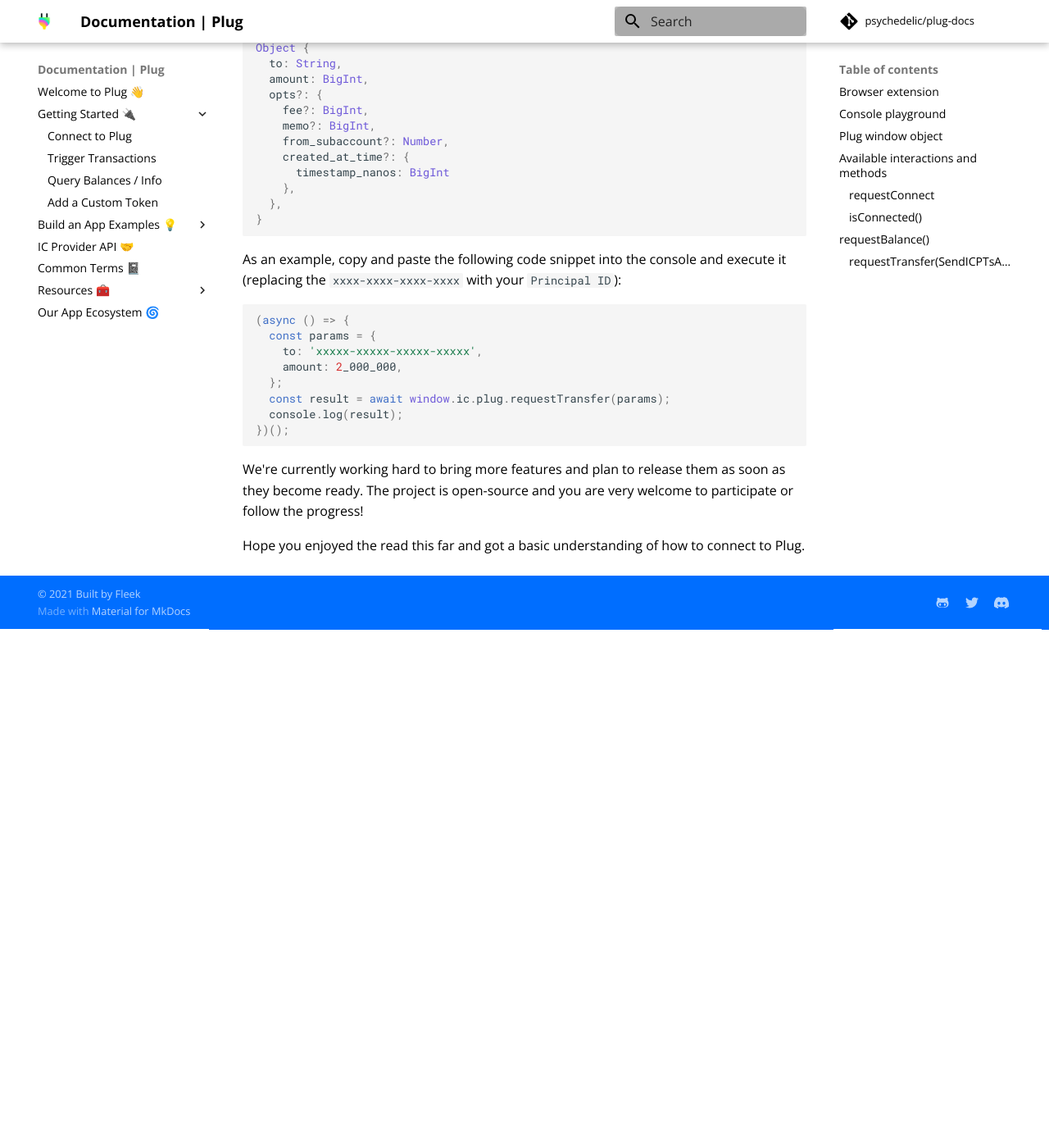
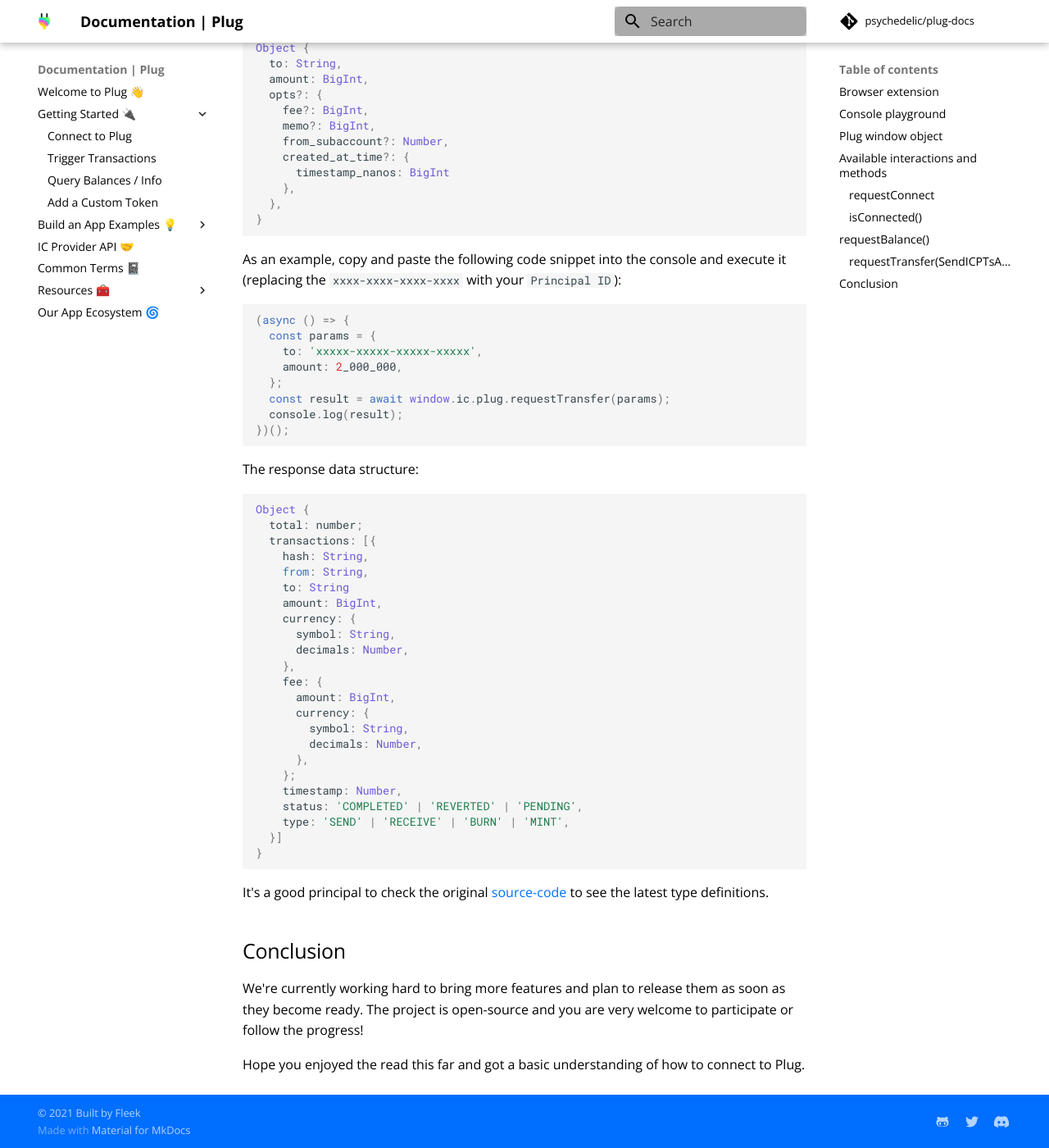
Before and after one commit to Psychedelic/plug-docs, an MkDocs documentation site: the page built from docs/getting-started/connect-to-plug.md, in a window 1280 px wide and 1400 px high, scrolled down 3583 px. Shown: the whole window at 82% size. Built offline with MkDocs 1.6.1 and Material for MkDocs 9.7.7, drawn with Linux system fonts in a browser that asks for light colours; comment, search, counter and statistics services are not loaded; before the commit the page ends 4350 px from its top, so only the background shows below that.

Commit message:
docs: ✏️  response data type (connect to plug)

````diff
--- a/docs/getting-started/connect-to-plug.md
+++ b/docs/getting-started/connect-to-plug.md
@@ -156,6 +156,39 @@
 })();
 ```
 
+The response data structure:
+
+```js
+Object {
+  total: number;
+  transactions: [{
+    hash: String,
+    from: String,
+    to: String
+    amount: BigInt,
+    currency: {
+      symbol: String,
+      decimals: Number,
+    },
+    fee: {
+      amount: BigInt,
+      currency: {
+        symbol: String,
+        decimals: Number,
+      },
+    };
+    timestamp: Number,
+    status: 'COMPLETED' | 'REVERTED' | 'PENDING',
+    type: 'SEND' | 'RECEIVE' | 'BURN' | 'MINT',
+  }]
+}
+```
+
+It's a good principal to check the original [source-code](https://github.com/Psychedelic/plug-controller/blob/main/src/utils/dfx/rosetta.ts#L49) to see the latest type definitions.
+
+
+## Conclusion
+
 We're currently working hard to bring more features and plan to release them as soon as they become ready. The project is open-source and you are very welcome to participate or follow the progress!
 
 Hope you enjoyed the read this far and got a basic understanding of how to connect to Plug.
````
